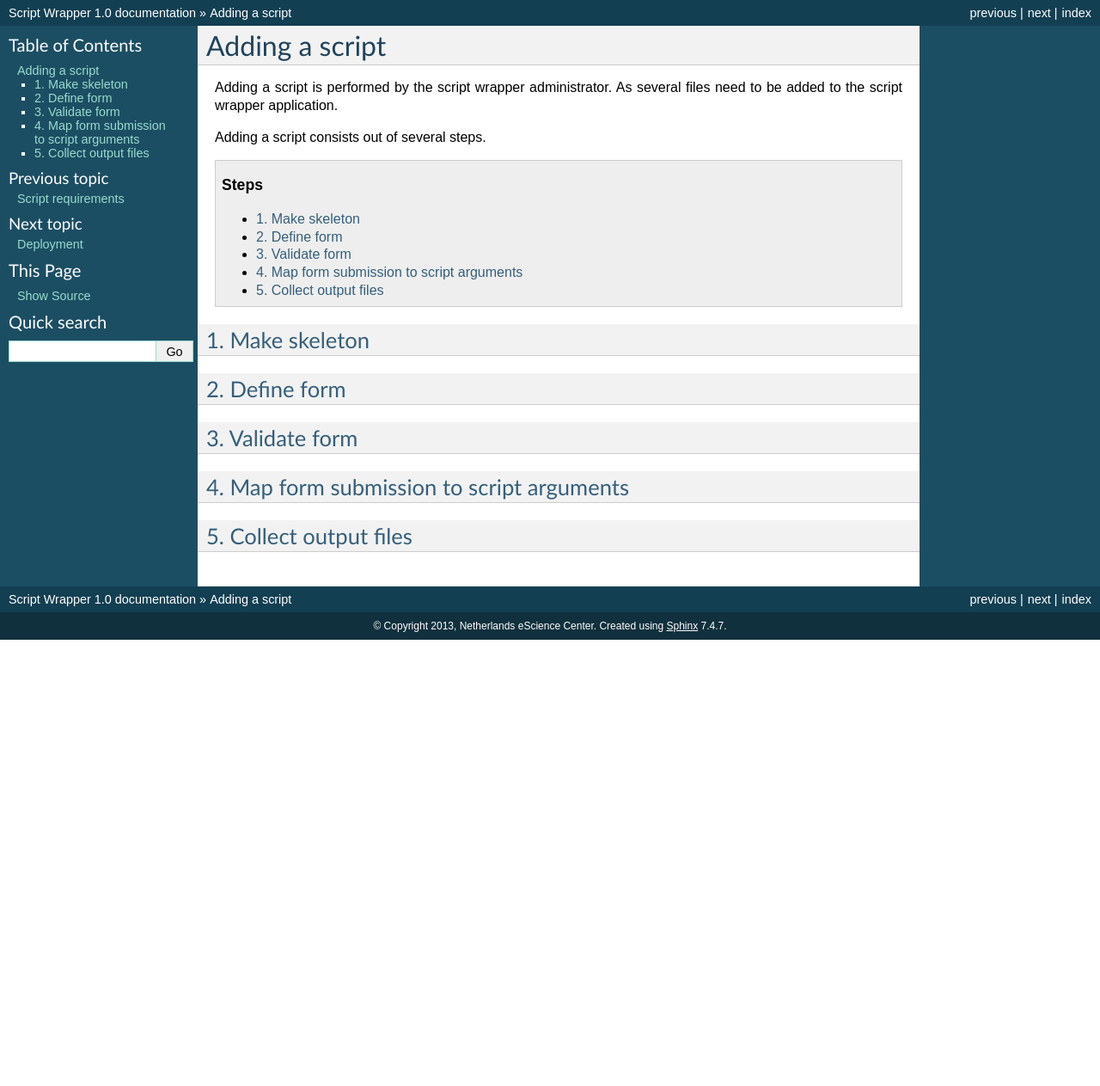
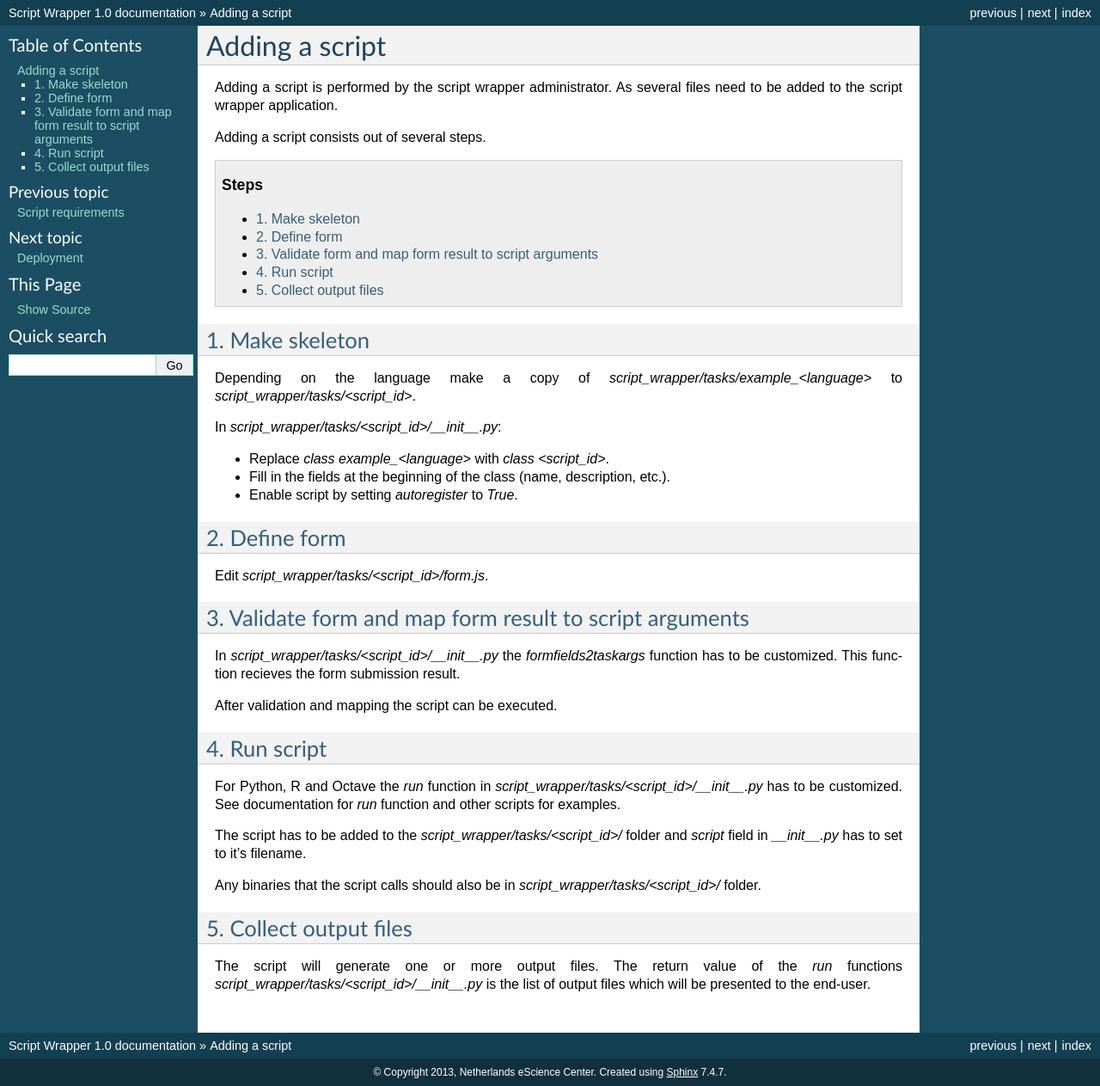
Before and after one commit to NLeSC/eEcology-script-wrapper, a Sphinx documentation site: the page built from docs/adding_script.rst, in a window 1280 px wide. Shown: the whole page at 86% size. Built offline with Sphinx 7.4.7, drawn with Linux system fonts in a browser that asks for light colours; before the commit the page ends 900 px from its top, so only the background shows below that.

Commit message:
More docs.

```diff
--- a/docs/adding_script.rst
+++ b/docs/adding_script.rst
@@ -12,14 +12,40 @@ Adding a script consists out of several steps.
 1. Make skeleton
 ================
 
+Depending on the language make a copy of `script_wrapper/tasks/example_<language>` to `script_wrapper/tasks/<script_id>`.
+
+In `script_wrapper/tasks/<script_id>/__init__.py`:
+
+* Replace `class example_<language>` with `class <script_id>`.
+* Fill in the fields at the beginning of the class (name, description, etc.).
+* Enable script by setting `autoregister` to `True`.
+
 2. Define form
 ==============
 
-3. Validate form
-================
+Edit `script_wrapper/tasks/<script_id>/form.js`.
 
-4. Map form submission to script arguments
-==========================================
+
+3. Validate form and map form result to script arguments
+========================================================
+
+In `script_wrapper/tasks/<script_id>/__init__.py` the `formfields2taskargs` function has to be customized.
+This function recieves the form submission result.
+
+After validation and mapping the script can be executed.
+
+4. Run script
+=============
+
+For Python, R and Octave the `run` function in `script_wrapper/tasks/<script_id>/__init__.py` has to be customized.
+See documentation for `run` function and other scripts for examples.
+
+The script has to be added to the `script_wrapper/tasks/<script_id>/` folder and `script` field in `__init__.py` has to set to it's filename.
+
+Any binaries that the script calls should also be in `script_wrapper/tasks/<script_id>/` folder.
 
 5. Collect output files
 =======================
+
+The script will generate one or more output files.
+The return value of the `run` functions `script_wrapper/tasks/<script_id>/__init__.py` is the list of output files which will be presented to the end-user.
--- a/docs/deployment.rst
+++ b/docs/deployment.rst
@@ -1,5 +1,5 @@
 Deployment
-----------
+==========
 
 To install the script wrapper::
 
--- a/docs/script_requirements.rst
+++ b/docs/script_requirements.rst
@@ -22,4 +22,5 @@ The script will be executed with the priveleges of the end-user. This means only
 Matlab
 ======
 
-Script will be run inside a directory so any generated output file should have no directory prefixed to it.
+* The script should start with a function which takes only strings as arguments. (Script will be compiled and started from command-line with arguments)
+* Script will be run inside a directory so any generated output file should have no directory prefixed to it.
```
